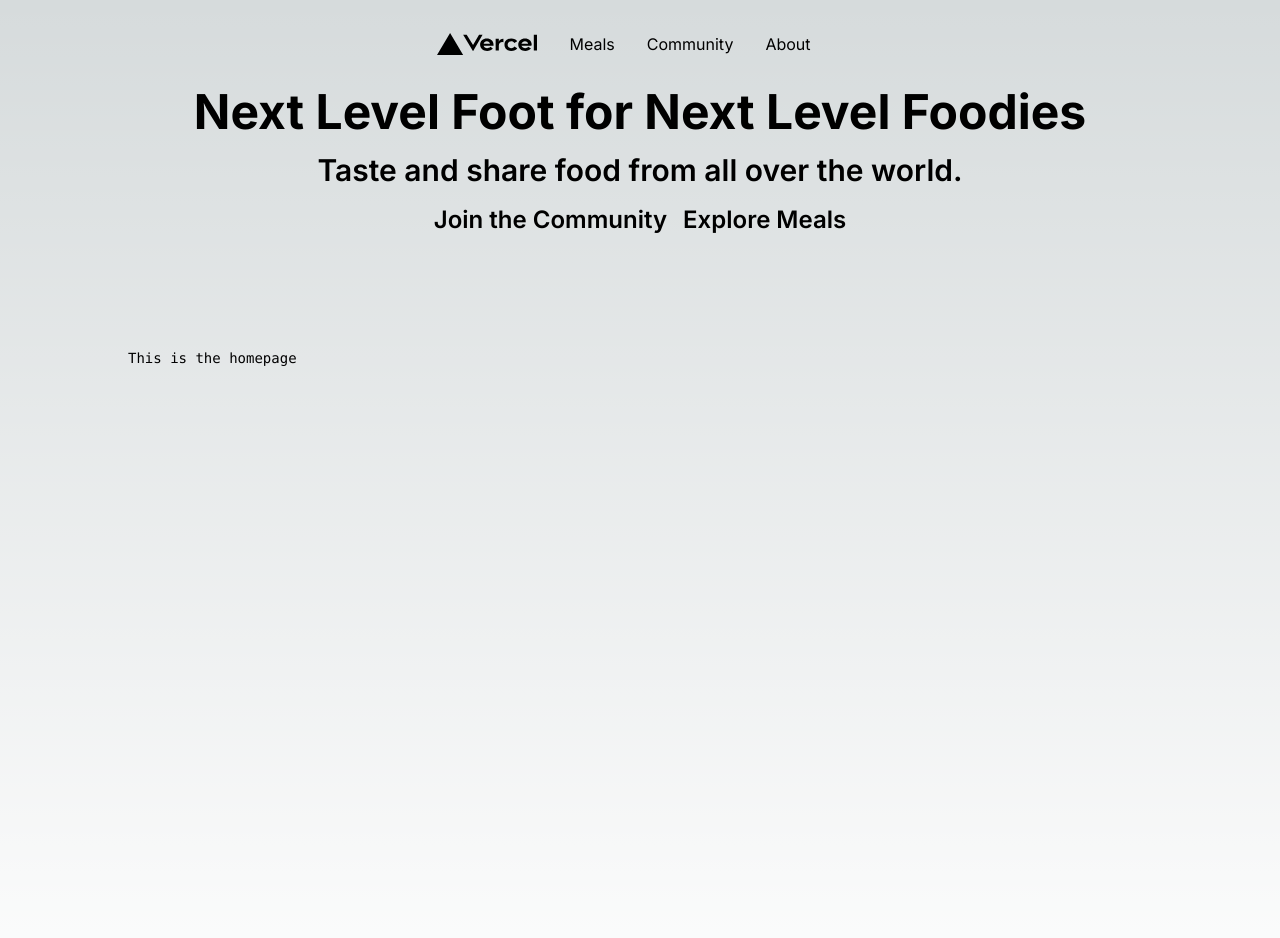
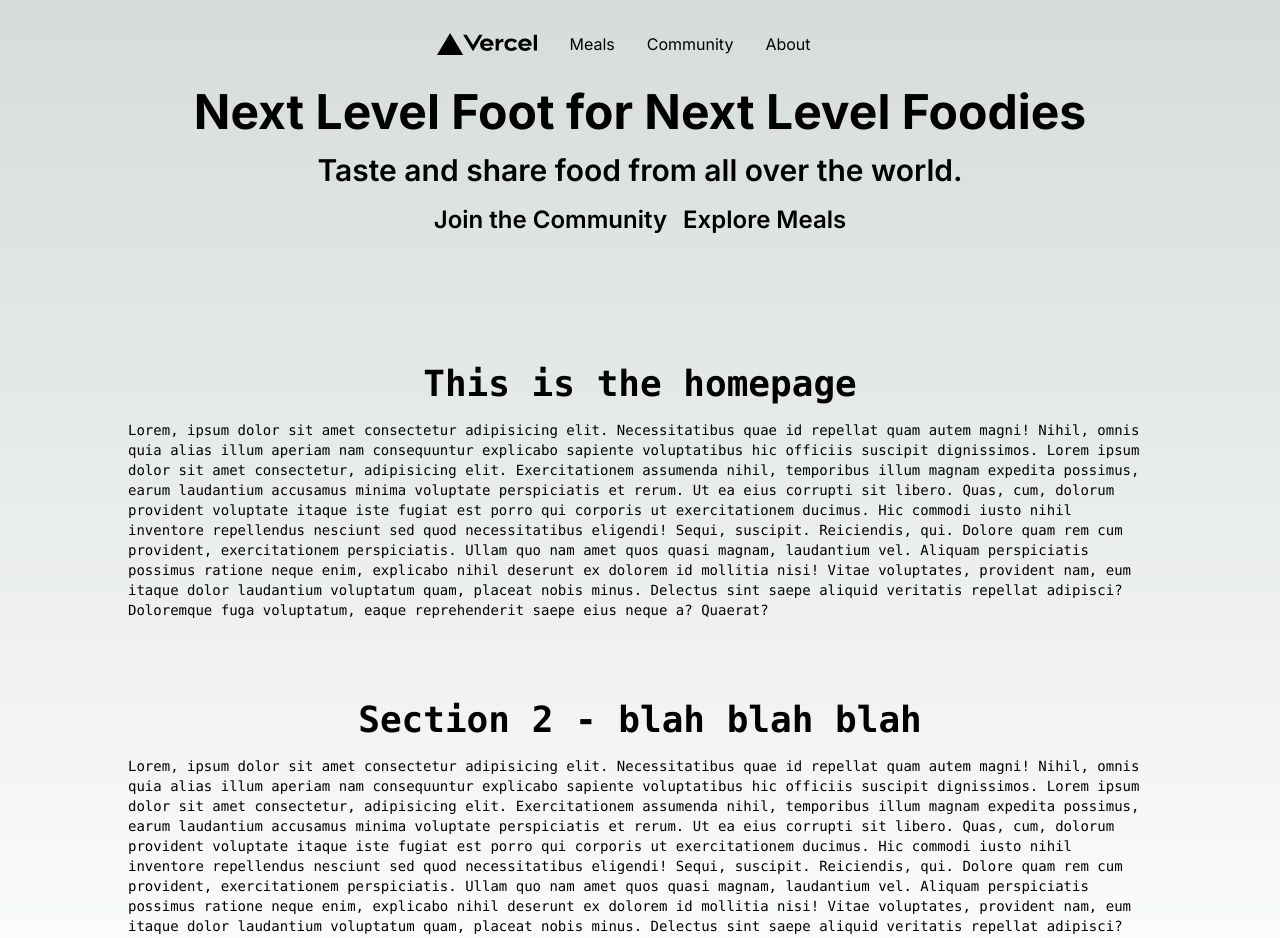
Before and after one commit to J-Skarbek/next-udemy, a Next.js app in the folder app/: page / in a window 1280 px wide. Shown: the top 938 px of the page. Built offline with nearby package versions, Linux system fonts and the light colour scheme.

Commit message:
Add dummy content to the homepage

```diff
--- a/app/app/page.js
+++ b/app/app/page.js
@@ -1,5 +1,4 @@
 import Link from "next/link"
-
 
 export default function Home() {
 
@@ -21,11 +20,21 @@
         </div>
       </header>
       <main className="flex min-h-screen flex-col items-center justify-between p-24">
-        <div className="z-10 max-w-5xl w-full items-center justify-between font-mono text-sm lg:flex">
-          <h1>This is the homepage</h1>
-        </div>
+        <section className="z-10 max-w-5xl w-full items-center justify-between font-mono text-sm flex flex-col">
+          <h2 className="font-bold text-4xl my-4">This is the homepage</h2>
+          <p>Lorem, ipsum dolor sit amet consectetur adipisicing elit. Necessitatibus quae id repellat quam autem magni! Nihil, omnis quia alias illum aperiam nam consequuntur explicabo sapiente voluptatibus hic officiis suscipit dignissimos. Lorem ipsum dolor sit amet consectetur, adipisicing elit. Exercitationem assumenda nihil, temporibus illum magnam expedita possimus, earum laudantium accusamus minima voluptate perspiciatis et rerum. Ut ea eius corrupti sit libero.
+          Quas, cum, dolorum provident voluptate itaque iste fugiat est porro qui corporis ut exercitationem ducimus. Hic commodi iusto nihil inventore repellendus nesciunt sed quod necessitatibus eligendi! Sequi, suscipit. Reiciendis, qui.
+          Dolore quam rem cum provident, exercitationem perspiciatis. Ullam quo nam amet quos quasi magnam, laudantium vel. Aliquam perspiciatis possimus ratione neque enim, explicabo nihil deserunt ex dolorem id mollitia nisi!
+          Vitae voluptates, provident nam, eum itaque dolor laudantium voluptatum quam, placeat nobis minus. Delectus sint saepe aliquid veritatis repellat adipisci? Doloremque fuga voluptatum, eaque reprehenderit saepe eius neque a? Quaerat?</p>
+        </section>
+        <section className="z-10 max-w-5xl w-full items-center justify-between font-mono text-sm flex flex-col">
+          <h2 className="font-bold text-4xl my-4">Section 2 - blah blah blah</h2>
+          <p>Lorem, ipsum dolor sit amet consectetur adipisicing elit. Necessitatibus quae id repellat quam autem magni! Nihil, omnis quia alias illum aperiam nam consequuntur explicabo sapiente voluptatibus hic officiis suscipit dignissimos. Lorem ipsum dolor sit amet consectetur, adipisicing elit. Exercitationem assumenda nihil, temporibus illum magnam expedita possimus, earum laudantium accusamus minima voluptate perspiciatis et rerum. Ut ea eius corrupti sit libero.
+          Quas, cum, dolorum provident voluptate itaque iste fugiat est porro qui corporis ut exercitationem ducimus. Hic commodi iusto nihil inventore repellendus nesciunt sed quod necessitatibus eligendi! Sequi, suscipit. Reiciendis, qui.
+          Dolore quam rem cum provident, exercitationem perspiciatis. Ullam quo nam amet quos quasi magnam, laudantium vel. Aliquam perspiciatis possimus ratione neque enim, explicabo nihil deserunt ex dolorem id mollitia nisi!
+          Vitae voluptates, provident nam, eum itaque dolor laudantium voluptatum quam, placeat nobis minus. Delectus sint saepe aliquid veritatis repellat adipisci? Doloremque fuga voluptatum, eaque reprehenderit saepe eius neque a? Quaerat?</p>
+        </section>
       </main>
     </>
-
   );
 }
```
